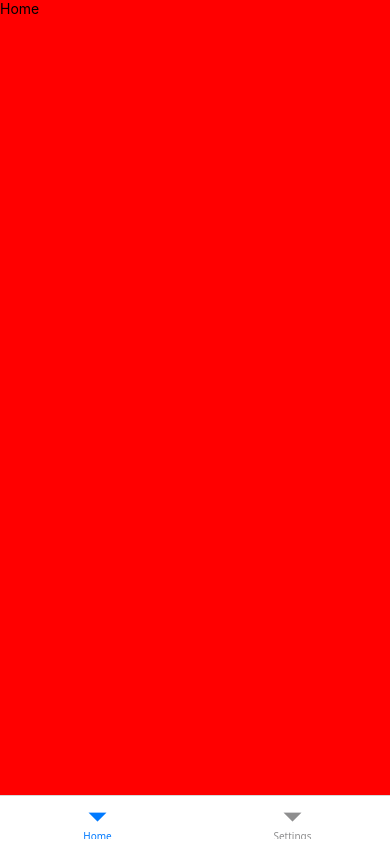
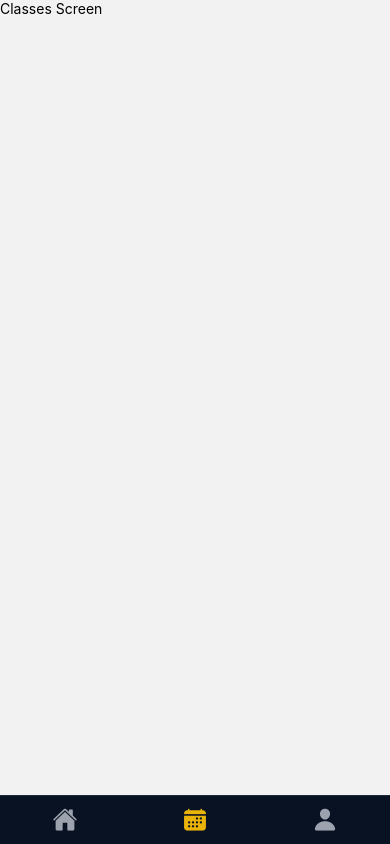
Before and after one commit to sppat/TheCor, a React Native app in the folder TheCor.UI/: screen /Classes in a window 390 px wide. Built offline with nearby package versions, Linux system fonts and the light colour scheme.

Commit message:
Finalize tap bar navigation

```diff
--- a/TheCor.UI/App.js
+++ b/TheCor.UI/App.js
@@ -1,22 +1,17 @@
+import { StyleSheet } from 'react-native';
 import { StatusBar } from 'expo-status-bar';
-import { StyleSheet, Text } from 'react-native';
 import { SafeAreaProvider, SafeAreaView } from 'react-native-safe-area-context';
-import { createStaticNavigation, NavigationContainer } from '@react-navigation/native';
+import { NavigationContainer } from '@react-navigation/native';
+import AppTabNavigator from './navigation/AppTabNavigator';
 import color from './constants/color';
-import { createBottomTabNavigator } from '@react-navigation/bottom-tabs';
-
-const Tab = createBottomTabNavigator();
 
 export default function App() {
 	return (
 		<>
 			<SafeAreaProvider>
-				<SafeAreaView style={styles.container}>
+				<SafeAreaView style={styles.container} edges={['top']}>
 					<NavigationContainer>
-						<Tab.Navigator>
-							<Tab.Screen name='Home' options={{ headerShown: false }} component={() => <Text style={{ flex: 1, backgroundColor: 'red' }}>Home</Text>} />
-							<Tab.Screen name='Settings' options={{ headerShown: false }} component={() => <Text style={{ flex: 1, backgroundColor: 'white' }}>Settings</Text>} />
-						</Tab.Navigator>
+						<AppTabNavigator />
 					</NavigationContainer>
 				</SafeAreaView>
 			</SafeAreaProvider>
@@ -30,7 +25,4 @@ const styles = StyleSheet.create({
 		flex: 1,
 		backgroundColor: color.primaryBackground,
 	},
-	text: {
-		color: color.primaryText,
-	},
 });
--- a/TheCor.UI/constants/color.js
+++ b/TheCor.UI/constants/color.js
@@ -1,9 +1,11 @@
 const color = {
-  primaryBackground: '#091223',
-  secondaryBackground: '#111827',
-  borderColor: '#1f2937',
-  primaryText: '#ffffff',
-  secondaryText: '#9ca3af',
+	primaryBackground: '#091223',
+	secondaryBackground: '#111827',
+	borderColor: '#1f2937',
+	primaryText: '#ffffff',
+	secondaryText: '#9ca3af',
+	cardIconBackground: '#ca8a04',
+	bottomTabActive: '#eab308',
 };
 
 export default color;
--- /dev/null
+++ b/TheCor.UI/navigation/AppTabNavigator.js
@@ -0,0 +1,27 @@
+import { createBottomTabNavigator } from '@react-navigation/bottom-tabs';
+import { Ionicons } from '@expo/vector-icons';
+import ClassesScreen from '../screens/ClassesScreen';
+import HomeScreen from '../screens/HomeScreen';
+import MyBookingsScreen from '../screens/MyBookingsScreen';
+import { getTabIconName, TAB_BAR_OPTIONS } from './tabConfig';
+
+const Tab = createBottomTabNavigator();
+
+function buildTabScreenOptions({ route }) {
+	return {
+		...TAB_BAR_OPTIONS,
+		tabBarIcon: ({ color, size }) => (
+			<Ionicons name={getTabIconName(route.name)} size={size} color={color} />
+		),
+	};
+}
+
+export default function AppTabNavigator() {
+	return (
+		<Tab.Navigator screenOptions={buildTabScreenOptions}>
+			<Tab.Screen name='Home' component={HomeScreen} />
+			<Tab.Screen name='Classes' component={ClassesScreen} />
+			<Tab.Screen name='My Bookings' component={MyBookingsScreen} />
+		</Tab.Navigator>
+	);
+}
--- /dev/null
+++ b/TheCor.UI/navigation/tabConfig.js
@@ -0,0 +1,23 @@
+import color from '../constants/color';
+
+const ROUTE_ICON_BY_NAME = {
+	Home: 'home',
+	Classes: 'calendar',
+	'My Bookings': 'person',
+};
+
+export const TAB_BAR_OPTIONS = {
+	headerShown: false,
+	tabBarActiveTintColor: color.bottomTabActive,
+	tabBarInactiveTintColor: color.secondaryText,
+	tabBarStyle: {
+		backgroundColor: color.primaryBackground,
+		borderTopColor: color.borderColor,
+		paddingTop: 4,
+		paddingBottom: 8,
+	},
+};
+
+export function getTabIconName(routeName) {
+	return ROUTE_ICON_BY_NAME[routeName] ?? 'ellipse';
+}
--- /dev/null
+++ b/TheCor.UI/screens/ClassesScreen.js
@@ -0,0 +1,9 @@
+import { Text, View } from 'react-native';
+
+export default function ClassesScreen() {
+	return (
+		<View>
+			<Text>Classes Screen</Text>
+		</View>
+	);
+}
--- /dev/null
+++ b/TheCor.UI/screens/HomeScreen.js
@@ -0,0 +1,17 @@
+import { StyleSheet, Text, View } from 'react-native';
+import color from '../constants/color';
+
+export default function HomeScreen() {
+	return (
+		<View style={styles.container}>
+			<Text>Home Screen</Text>
+		</View>
+	);
+}
+
+const styles = StyleSheet.create({
+	container: {
+		flex: 1,
+		backgroundColor: color.primaryBackground,
+	},
+});
--- /dev/null
+++ b/TheCor.UI/screens/MyBookingsScreen.js
@@ -0,0 +1,9 @@
+import { Text, View } from 'react-native';
+
+export default function MyBookingsScreen() {
+	return (
+		<View>
+			<Text>My Bookings Screen</Text>
+		</View>
+	);
+}
```
Also changed, not shown: TheCor.UI/package.json (indentation only), 2 other files (tests, documents, lock files or other folders).
